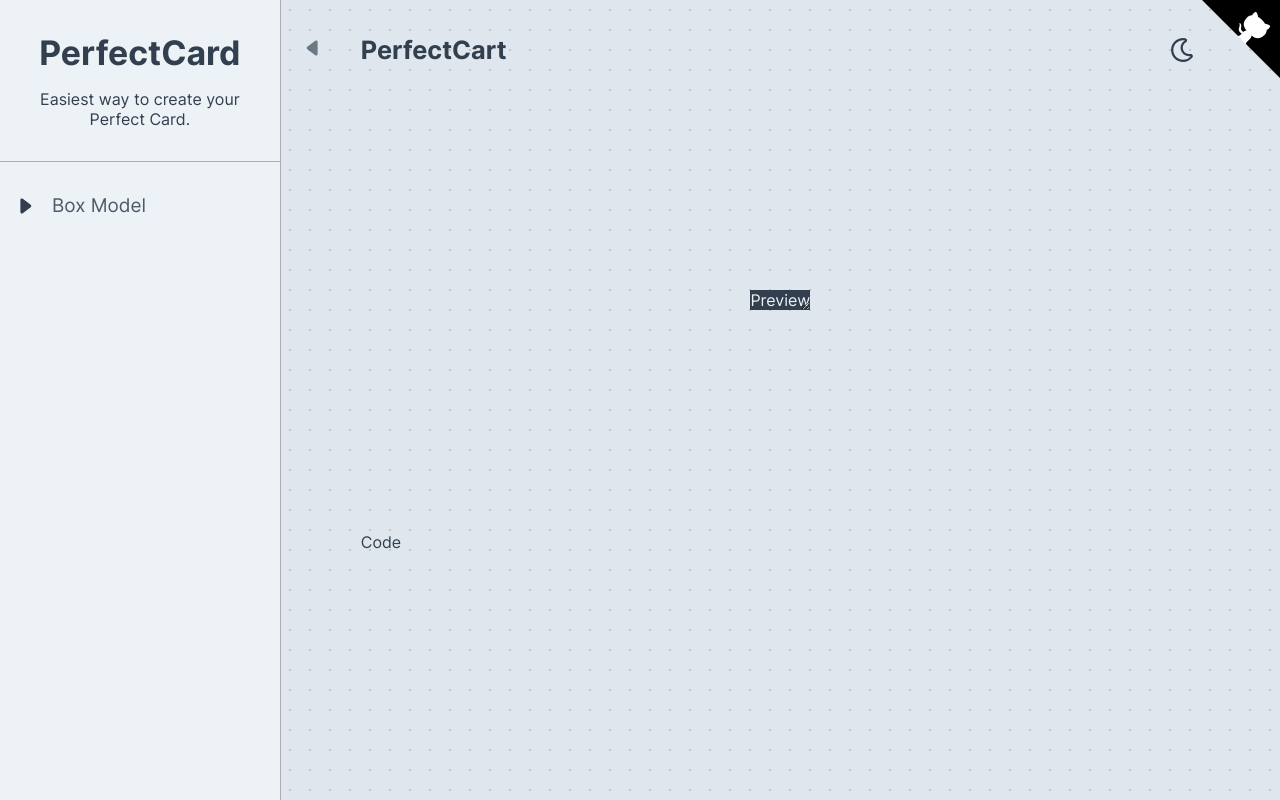
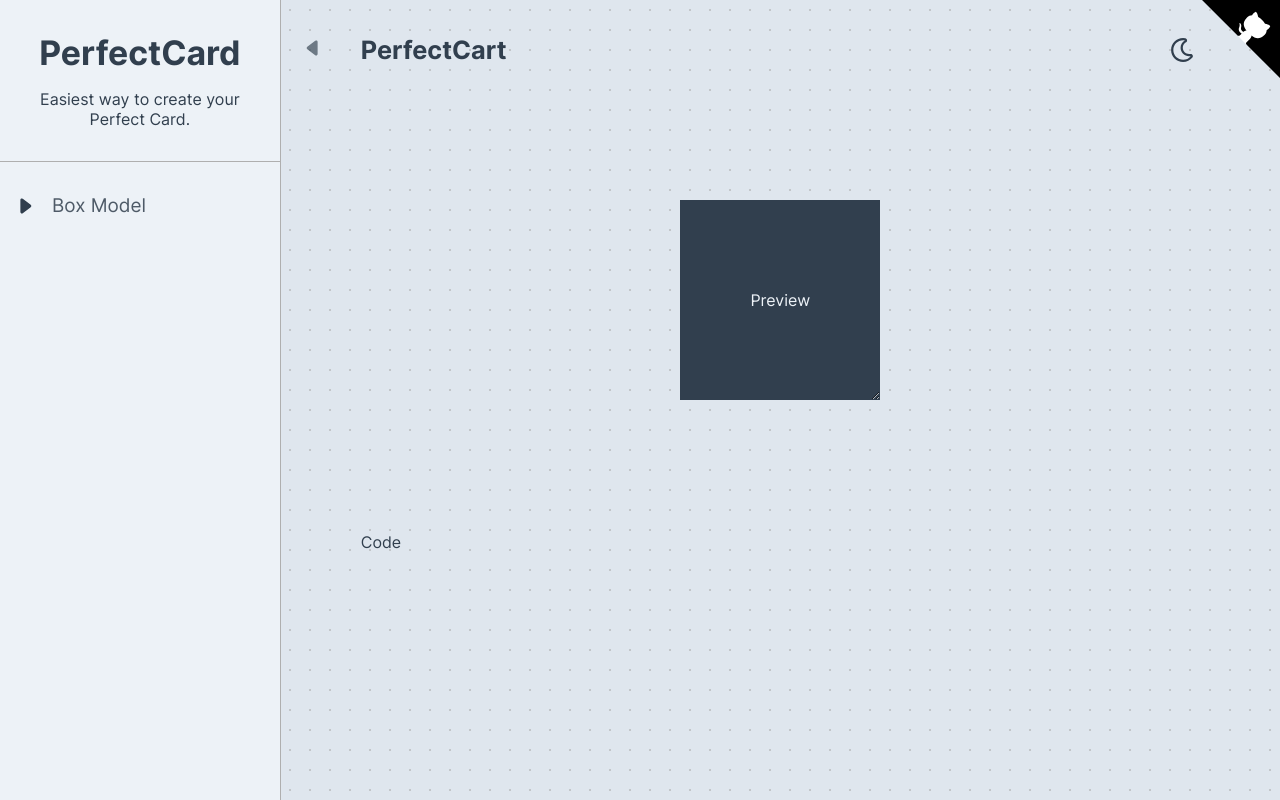
Before and after one commit to MAHcodes/PerfectCard, a React (Create React App) app: page / in a window 1280 px wide. Built offline with nearby package versions, Linux system fonts and the light colour scheme.

Commit message:
width+height context done

```diff
--- a/src/components/BoxModel.jsx
+++ b/src/components/BoxModel.jsx
@@ -1,9 +1,21 @@
+import { useContext } from "react";
 import styled from "styled-components"
+import { CardCssContext } from "../hooks/CardCSS";
 
 const BoxModel = ({active}) => {
+  const {cardCss, setCardCss} = useContext(CardCssContext);
+
   return (
-    <Div active={active} >
-      BoxModel
+    <Div active={active}>
+      width:
+      <input type="range" min="5" max="1000" value={cardCss.width} onChange={e => setCardCss( {...cardCss, width: e.target.value})} />
+      {cardCss.width}px
+
+      <br />
+
+      height:
+      <input type="range" min="5" max="1000" value={cardCss.height} onChange={e => setCardCss( {...cardCss, height: e.target.value})} />
+      {cardCss.height}px
     </Div>
   )
 }
--- a/src/components/Preview.jsx
+++ b/src/components/Preview.jsx
@@ -1,9 +1,13 @@
 import styled from "styled-components"
+import { useContext } from "react";
+import { CardCssContext } from "../hooks/CardCSS";
 
 const Preview = () => {
+  const {cardCss} = useContext(CardCssContext);
+
   return (
     <Box>
-      <Card>
+      <Card css={cardCss}>
         <h2>Preview</h2>
       </Card>
     </Box>
@@ -27,6 +31,8 @@ const Card = styled.div`
   resize: both;
   overflow: auto;
   margin: auto;
+  width: ${props => props.css.width}px;
+  height: ${props => props.css.height}px;
 `
 
 export default Preview
--- a/src/hooks/CardCSS.jsx
+++ b/src/hooks/CardCSS.jsx
@@ -3,7 +3,12 @@ import { createContext, useState } from "react";
 export const CardCssContext = createContext(null);
 
 const CardCssContextProvider = (props) => {
-  const [cardCss, setCardCss] = useState({});
+  const defaultCss = {
+    width: 200,
+    height: 200,
+  }
+
+  const [cardCss, setCardCss] = useState(defaultCss);
 
   return (<CardCssContext.Provider value={{cardCss, setCardCss}}>
     {props.children}
```
